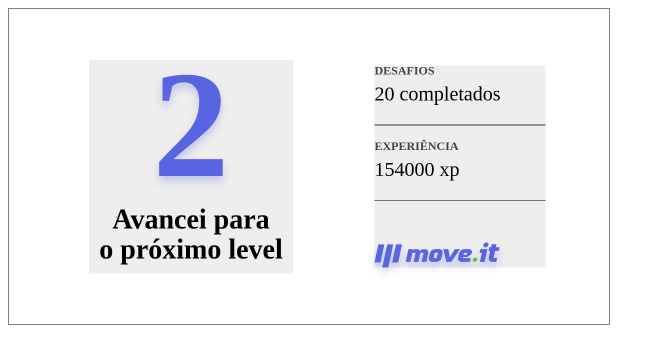
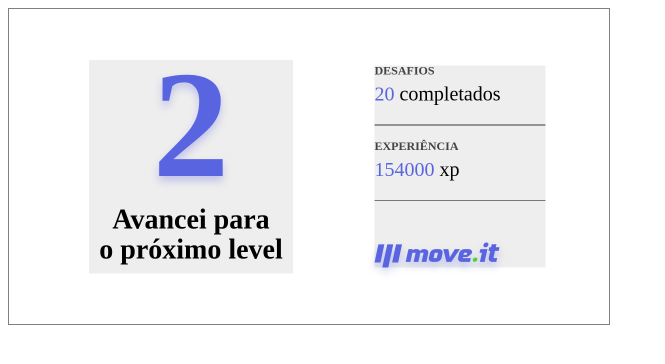
Before and after one commit to lucaspontoexe/nlw-04-social-share, a plain HTML site: page index.html in a window 1280 px wide. Shown: the whole page, without its empty margins (0-665 px from the left). Drawn offline with Linux system fonts and the light colour scheme.

Commit message:
adicionado destaque de cor no texto

```diff
--- a/index.html
+++ b/index.html
@@ -84,10 +84,24 @@
 
 
       // texto "X Completados" e "Y xp"
+      ctx.font = "500 40px Inter";
+      const desafiosCompletados = '20';
+      const quantidadeXP = '154000';
+
+      const desafios_medida = ctx.measureText(desafiosCompletados);
+      const xp_medida = ctx.measureText(quantidadeXP);
+
+      // completados
+      ctx.fillStyle = "#5965E0";
+      ctx.fillText(desafiosCompletados, boxEstatísticas.left, 152);
       ctx.fillStyle = "black";
-      ctx.font = "500 40px Inter";
-      ctx.fillText("20 completados", boxEstatísticas.left, 152);
-      ctx.fillText("154000 xp", boxEstatísticas.left, 303);
+      ctx.fillText(" completados", boxEstatísticas.left + desafios_medida.width, 152);
+
+      // xp
+      ctx.fillStyle = "#5965E0";
+      ctx.fillText(quantidadeXP, boxEstatísticas.left, 303);
+      ctx.fillStyle = "black";
+      ctx.fillText(" xp", boxEstatísticas.left + xp_medida.width, 303);
 
 
       // linha divisória 1
```
